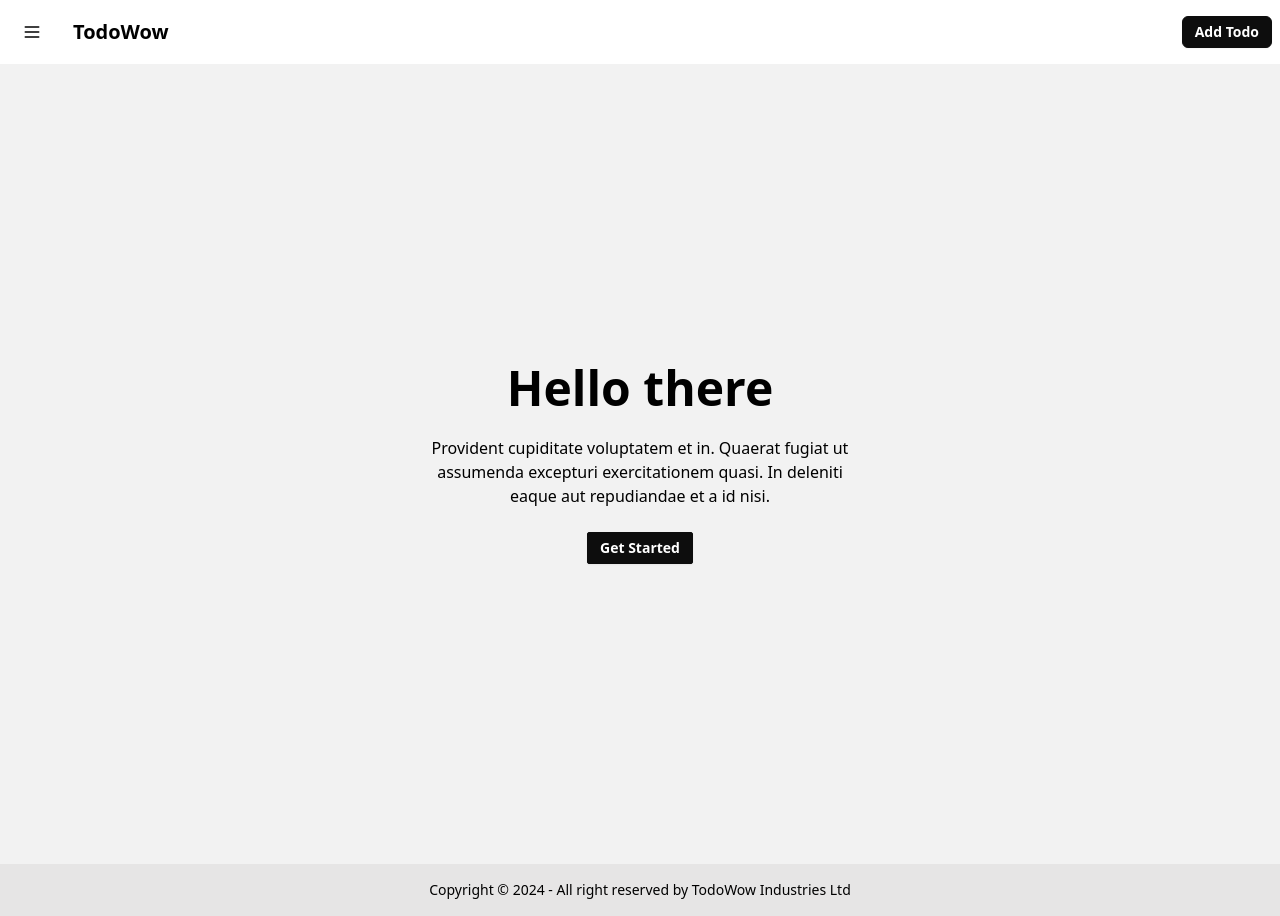
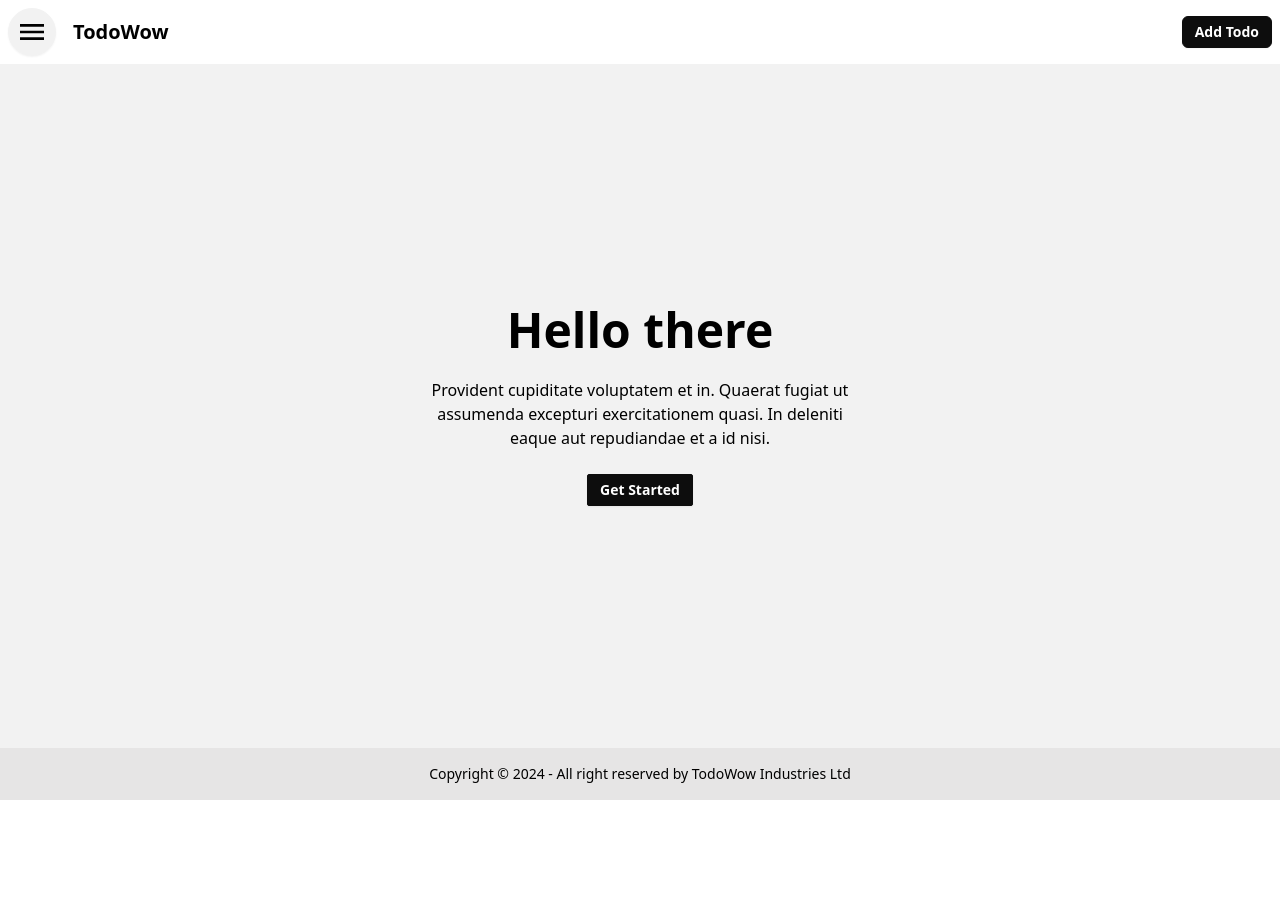
Before and after one commit to MikeHill89/odin-todo, a website built with webpack: page src/index.html in a window 1280 px wide. After the commit the page ends 800 px from the top, so only its background shows below. Built offline with nearby package versions, Linux system fonts and the light colour scheme.

Commit message:
Fix: Viewport does not show footer on desktop. Footer not sticky.

```diff
--- a/src/components/main.html
+++ b/src/components/main.html
@@ -1,4 +1,4 @@
-<div class="hero min-h-screen bg-base-200">
+<div class="hero flex-1 bg-base-200">
   <div class="hero-content text-center">
     <div class="max-w-md">
       <h1 class="text-5xl font-bold">Hello there</h1>
--- a/src/components/nav.html
+++ b/src/components/nav.html
@@ -1,12 +1,34 @@
-<div class="navbar bg-base-100">
+<div class="navbar row-start-0 row-end-3 row-span-1 bg-base-100">
     <div class="flex-none">
-        <button class="btn btn-square btn-ghost">
-            <svg xmlns="http://www.w3.org/2000/svg" fill="none" viewBox="0 0 24 24"
-                class="inline-block w-5 h-5 stroke-current">
-                <path stroke-linecap="round" stroke-linejoin="round" stroke-width="2" d="M4 6h16M4 12h16M4 18h16">
-                </path>
-            </svg>
-        </button>
+        <div style="z-index:9999" class="drawer">
+            <input id="my-drawer" type="checkbox" class="drawer-toggle" />
+            <div class="drawer-content">
+                <!-- Page content here -->
+                <label for="my-drawer" class="btn btn-circle swap swap-rotate">
+                    <!-- this hidden checkbox controls the state -->
+                    <input type="checkbox" />
+                    <!-- hamburger icon -->
+                    <svg class="swap-off fill-current" xmlns="http://www.w3.org/2000/svg" width="32" height="32"
+                        viewBox="0 0 512 512">
+                        <path d="M64,384H448V341.33H64Zm0-106.67H448V234.67H64ZM64,128v42.67H448V128Z" />
+                    </svg>
+                    <!-- close icon -->
+                    <svg class="swap-on fill-current" xmlns="http://www.w3.org/2000/svg" width="32" height="32"
+                        viewBox="0 0 512 512">
+                        <polygon
+                            points="400 145.49 366.51 112 256 222.51 145.49 112 112 145.49 222.51 256 112 366.51 145.49 400 256 289.49 366.51 400 400 366.51 289.49 256 400 145.49" />
+                    </svg>
+                </label>
+            </div>
+            <div class="drawer-side">
+                <label for="my-drawer" aria-label="close sidebar" class="drawer-overlay"></label>
+                <ul class="menu p-4 w-80 min-h-full bg-base-200 text-base-content">
+                    <!-- Sidebar content here -->
+                    <li><a>Sidebar Item 1</a></li>
+                    <li><a>Sidebar Item 2</a></li>
+                </ul>
+            </div>
+        </div>
     </div>
     <div class="flex-1">
         <a class="btn btn-ghost text-xl">TodoWow</a>
--- a/src/index.html
+++ b/src/index.html
@@ -10,7 +10,7 @@
 
 <body>
 
-        <div id="app">
+        <div class="min-h-screen flex flex-col" id="app">
         <!-- modules from index.js htmlComponent --!>
     </div>
 </body>
```
